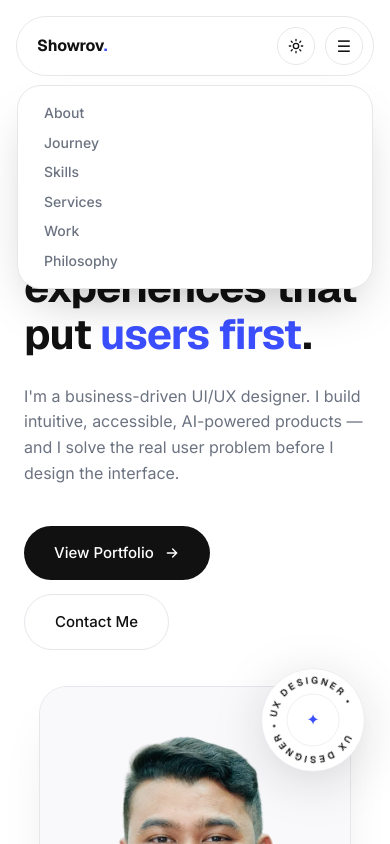
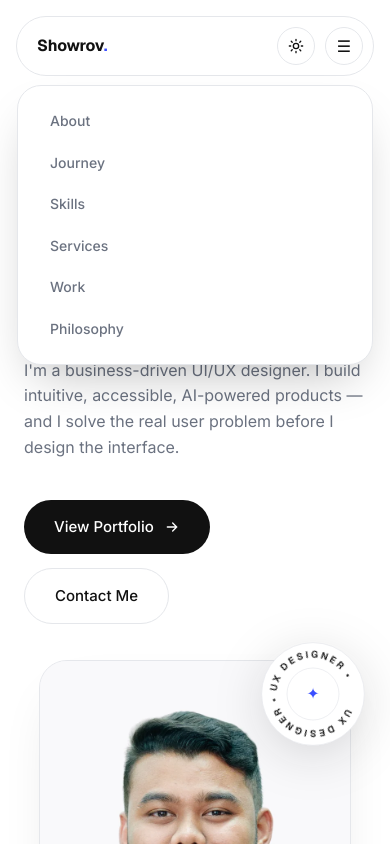
Before and after one commit to Showrovghoshroy/uxdshowrov, a plain HTML site: page index.html in a window 390 px wide. Both pictures are taken after a click on the button "Open menu". Shown: the top 844 px of the page. Drawn offline with nearby package versions, Linux system fonts and the light colour scheme.

Commit message:
Update index.html

```diff
--- a/index.html
+++ b/index.html
@@ -102,7 +102,7 @@ section[id],footer[id]{scroll-margin-top:110px}
 @media(max-width:860px){
   .nav-links{
     display:none;position:absolute;top:calc(100% + 10px);left:0;right:0;
-    flex-direction:column;gap:4px;padding:14px;
+    flex-direction:column;gap:16px;padding:22px 20px;
     background:var(--menu-bg);
     backdrop-filter:blur(28px) saturate(1.6);-webkit-backdrop-filter:blur(28px) saturate(1.6);
     border:1px solid var(--border);border-radius:24px;
@@ -115,7 +115,7 @@ section[id],footer[id]{scroll-margin-top:110px}
 }
 
 /* ---------- hero ---------- */
-.hero{padding:190px 0 90px;position:relative;overflow:hidden}
+.hero{padding:140px 0 80px;position:relative;overflow:hidden}
 .hero-badge{
   display:inline-flex;align-items:center;gap:8px;
   padding:7px 16px;border:1px solid var(--border);border-radius:100px;
@@ -157,7 +157,7 @@ section[id],footer[id]{scroll-margin-top:110px}
 @keyframes stampSpin{to{transform:rotate(360deg)}}
 @media(max-width:860px){.stamp{width:104px;height:104px;top:-18px;right:-14px}}
 .hero-grid > div:first-child .hero-actions{margin-bottom:0}
-@media(max-width:860px){.hero-grid{grid-template-columns:1fr;gap:36px}.hero-photo{order:2;width:min(320px,80vw);height:430px;margin:0 auto}.hero{padding-top:150px}}
+@media(max-width:860px){.hero-grid{grid-template-columns:1fr;gap:36px}.hero-photo{order:2;width:min(320px,80vw);height:430px;margin:0 auto}.hero{padding-top:124px}}
 .hero-actions{margin-bottom:0}
 .hero-grid{margin-bottom:64px}
 .hero-stats{display:grid;grid-template-columns:repeat(4,1fr);border-top:1px solid var(--border)}
```
